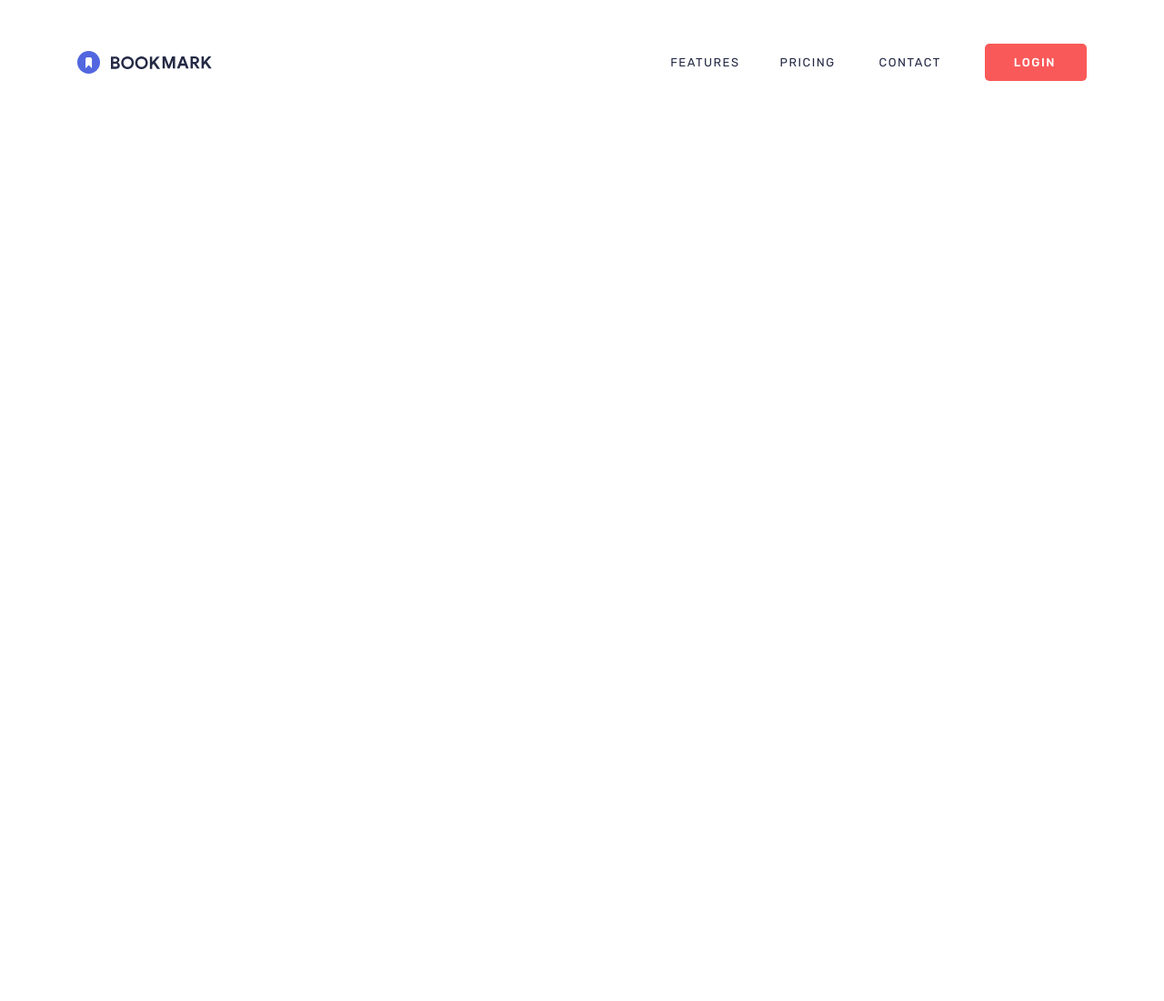
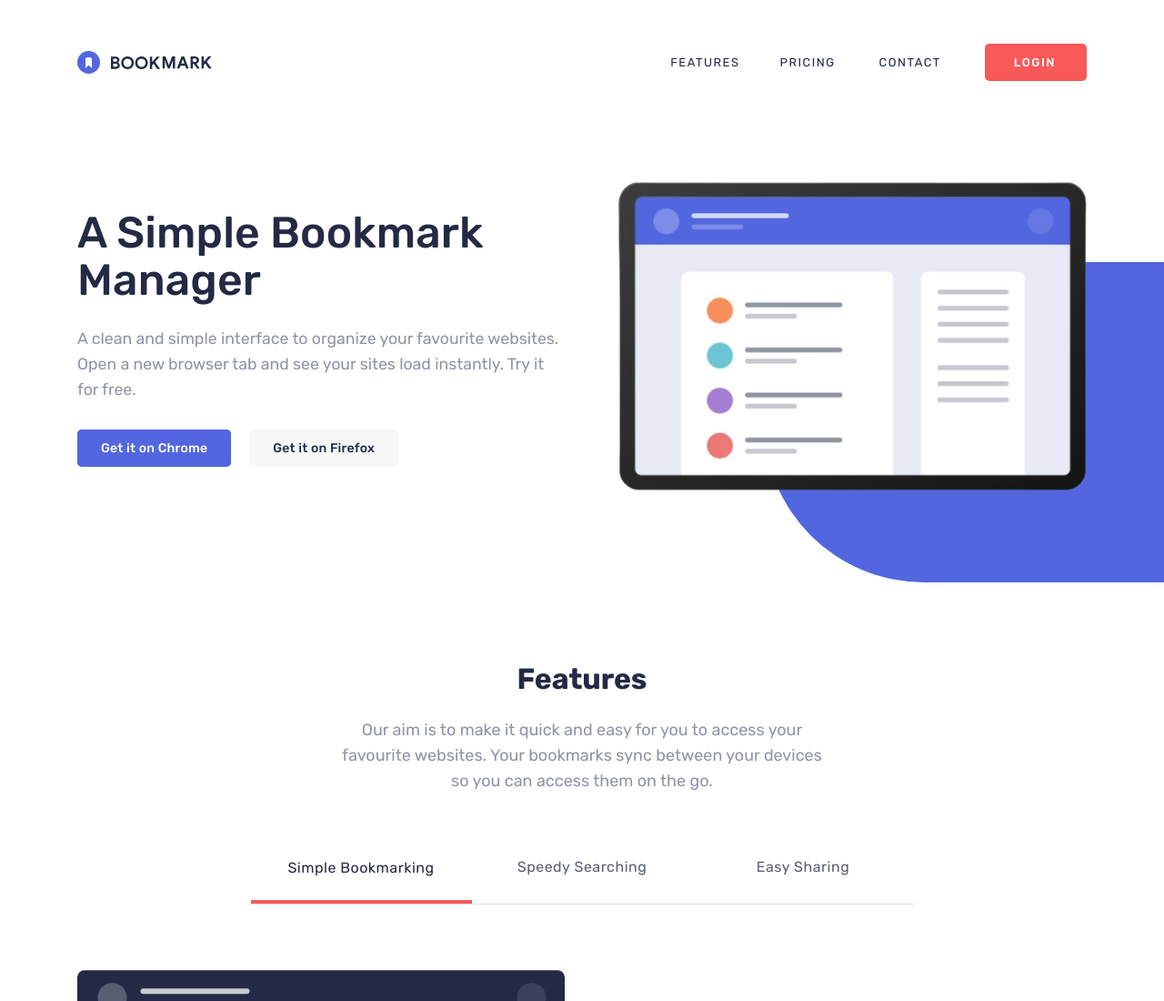
Before and after one commit to ReDi-frontend/bookmark, a plain HTML site: page index.html in a window 1280 px wide. Shown: the top 1100 px of the page at 91% size. Before the commit the page ends 800 px from the top, so only its background shows below. Drawn offline with Linux system fonts and the light colour scheme.

Commit message:
add section features

```diff
--- a/css/style.css
+++ b/css/style.css
@@ -4,8 +4,8 @@
     --accent-red: #FA5959;
     --silver: #9194A2;
     --text-color: #242A45;
-    --text-color-75: rgba(36, 42, 69, 0.75);
-    --text-color-50: rgba(36, 42, 69, 0.5);
+    --text-color-75: #242a45bf;
+    --text-color-50: #242a4580;
 }
 
 /* GLOBAL STYLES */
@@ -81,19 +81,41 @@ ul {
 
 /* BUTTON */
 .global-btn {
-    color: #fff;
     font-weight: 500;
     border-radius: 5px;
     font-size: 14px;
     line-height: 28px;
     letter-spacing: 0.25px;
-    padding-top: 10px 0;
+    padding: 10px 24px;
+}
+.global-btn__blue {
+    border: 2px solid var(--accent-blue);
+    background-color: var(--accent-blue);
+    color: #fff;
+}
+.global-btn__blue:hover {
+    background-color: #fff;
+    color: var(--accent-blue);
+}
 
+.global-btn__alpha {
+    border: 2px solid #F7F7F7;
+    background-color: #F7F7F7;
+    color: var(--text-color);
 }
+.global-btn__alpha:hover {
+    background-color: #fff;
+    color: var(--text-color);
+    border-color: var(--text-color);
+}
+
+
 .global-btn__red {
-    padding: 12px 0;
-    padding-left: 32px;
-    padding-right: 34px;
+    padding: 10px 0;
+    padding-left: 30px;
+    padding-right: 32px;
+    border: 2px solid var(--accent-red);
+    color: #fff;
     font-size: 13px;
     line-height: 17px;
     letter-spacing: 1.5px;
@@ -101,7 +123,8 @@ ul {
     background-color: var(--accent-red);
 }
 .global-btn__red:hover {
-    opacity: 0.6;
+    background-color: #fff;
+    color: var(--accent-red);
 }
 
 /* RETINA BG */
@@ -169,3 +192,132 @@ ul {
 .main-content{
     flex-grow: 1;
 }
+
+
+/* HERO */
+.section-hero {
+    padding-top: 110px;
+    padding-bottom: 180px;
+    background-image: url(../img/bg-img.svg);
+    background-repeat: no-repeat;
+    background-size: 1000px;
+    background-position: left calc(50% + 700px) bottom 80px;
+}
+.section-hero__container {
+    display: flex;
+    align-items: center;
+    justify-content: space-between;
+}
+.section-hero__info {
+    width: 540px;
+    margin-right: 65px;
+}
+.section-hero__title {
+    font-weight: 500;
+    font-size: 48px;
+    line-height: 52px;
+    letter-spacing: 0.15px;
+    margin-bottom: 24px;
+}
+.section-hero__text {
+    font-size: 17.7px;
+    line-height: 28px;
+    letter-spacing: 0px;
+    color: var(--text-color-50);
+    font-weight: 400;
+    margin-bottom: 32px;
+}
+.section-hero__btn {
+    margin-right: 16px;
+}
+.section-hero__img {
+    width: 524px;
+    height: 341px;
+    border-radius: 25px;
+}
+/* //HERO */
+
+
+/* FEATURES */
+.section-features {
+    padding-bottom: 238px;
+    background-image: url(../img/bg-img.svg);
+    background-repeat: no-repeat;
+    background-size: 1000px;
+    background-position: right calc(50% + 700px) bottom 149px;
+}
+.section-features__title {
+    width: 500px;
+    font-size: 32px;
+    line-height: 52px;
+    letter-spacing: -0.1px;
+    text-align: center;
+    width: 100%;
+    margin-bottom: 16px;
+}
+.section-features__text {
+    font-size: 18px;
+    line-height: 28px;
+    letter-spacing: 0px;
+    color: var(--text-color-50);
+    text-align: center;
+    width: 540px;
+    margin-left: auto;
+    margin-right: auto;
+    margin-bottom: 72px;
+}
+.section-features__links-list {
+    width: 730px;
+    margin-left: auto;
+    margin-right: auto;
+    display: flex;
+    align-items: center;
+    justify-content: center;
+    font-size: 16px;
+    line-height: 17px;
+    letter-spacing: 0.5px;
+    margin-bottom: 72px;
+    border-bottom: 1px solid #495DCF33;
+}
+.section-features__links-item {
+    padding-bottom: 32px;
+    width: 243px;
+    text-align: center;
+    color: var(--text-color-75);
+}
+.section-features__links-item:hover {
+    color: var(--accent-red);
+}
+.section-features__links-item--outline {
+    border-bottom: 4px solid var(--accent-red);
+    padding-bottom: 27px;
+    color: var(--text-color);
+}
+.section-features__main {
+    display: flex;
+    align-items: center;
+    justify-content: space-between;
+}
+.section-features__main-img {
+    width: 536px;
+    height: 346px;
+    border-radius: 8px;
+}
+.section-features__main-info {
+    width: 445px;
+}
+.section-features__main-title {
+    font-weight: 500;
+    font-size: 32px;
+    line-height: 52px;
+    letter-spacing: -0.1px;
+    margin-bottom: 16px;
+}
+.section-features__main-text {
+    font-size: 18px;
+    line-height: 28px;
+    letter-spacing: 0px;
+    color: var(--text-color-50);
+    margin-bottom: 32px;
+}
+/* //FEATURES */
--- a/index.html
+++ b/index.html
@@ -3,7 +3,7 @@
 <head>
     <meta charset="UTF-8">
     <meta name="viewport" content="width=device-width, initial-scale=1.0">
-    <title>Project</title>
+    <title>Bookmark</title>
     <!-- google fonts -->
     <link rel="preconnect" href="https://fonts.googleapis.com">
     <link rel="preconnect" href="https://fonts.gstatic.com" crossorigin>
@@ -37,6 +37,52 @@
     </header>
     <!-- //SITE HEADER -->
 
+
+    <!-- MAIN -->
+    <main class="site-main">
+        <section class="section-hero">
+            <div class="container section-hero__container">
+                <div class="section-hero__info">
+                    <h2 class="section-hero__title">A Simple Bookmark Manager</h2>
+                    <p class="section-hero__text">A clean and simple interface to organize your favourite websites. Open a new browser tab and see your sites load instantly. Try it for free.</p>
+                    <div class="section-hero__btn-wrapper">
+                        <a class="global-btn global-btn__blue section-hero__btn" href="#">Get it on Chrome</a>
+                        <a class="global-btn global-btn__alpha" href="#">Get it on Firefox</a>
+                    </div>
+                </div>
+                <img class="section-hero__img" src="./img/hero-img.png" alt="hero-img" width="578" height="385">
+            </div>
+        </section>
+
+
+        <!-- FEATURES -->
+        <section class="section-features">
+            <div class="container section-features__container">
+                <h2 class="section-features__title">Features</h2>
+                <p class="section-features__text">Our aim is to make it quick and easy for you to access your favourite websites. Your bookmarks sync between your devices so you can access them on the go.</p>
+                <ul class="section-features__links-list">
+                    <li class="section-features__links-item section-features__links-item--outline"><a class="section-features__link" href="#">Simple Bookmarking</a></li>
+                    <li class="section-features__links-item"><a class="section-features__link" href="#">Speedy Searching</a></li>
+                    <li class="section-features__links-item"><a class="section-features__link" href="#">Easy Sharing</a></li>
+                </ul>
+
+                <div class="section-features__main">
+                    <img class="section-features__main-img" src="./img/features-img.jpg" alt="Bookmark in one click" width="536" height="346">
+                    <div class="section-features__main-info">
+                        <h3 class="section-features__main-title">Bookmark in one click</h3>
+                        <p class="section-features__main-text">Organize your bookmarks however you like. Our simple drag-and-drop interface gives you complete control over how you manage your favourite sites.</p>
+                        <a class="global-btn global-btn__blue section-hero__btn" href="#">More Info</a>
+                    </div>
+                </div>
+            </div>
+        </section>
+        <!-- //FEATURES -->
+
+
+
+    </main>
+    <!-- //MAIN -->
+
     <script src="./js/main.js"></script>
 </body>
 </html>
```
Also changed, not shown: img/Opera.svg (added), img/bg-img.svg (added), img/chrome.svg (added), img/extension-card__img.svg (added), img/features-img.jpg (added), img/firefox.svg (added), img/hero-img.png (added).
